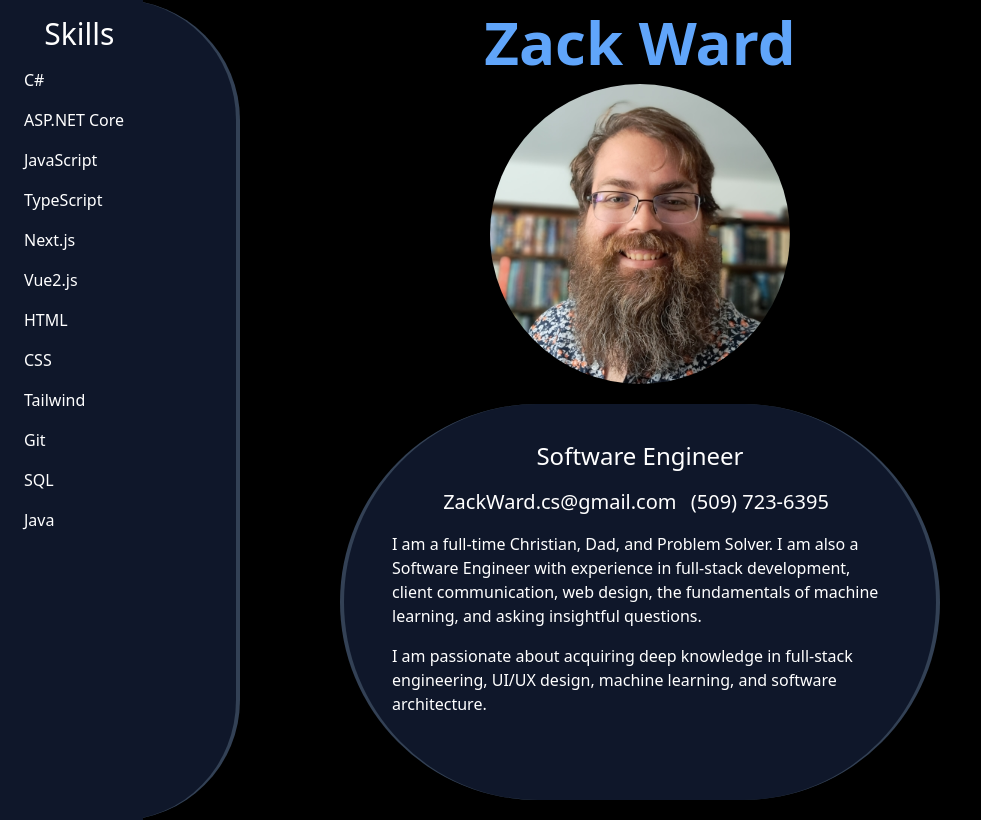
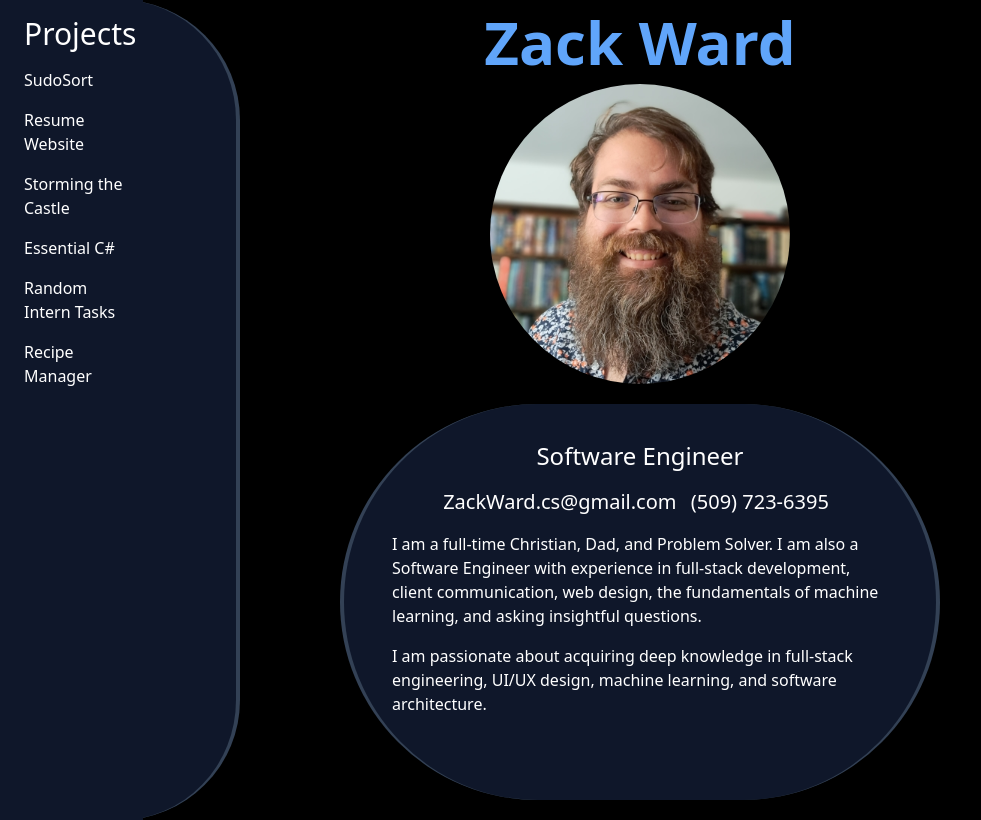
Before and after one commit to ZachariahWard/zack-wards-resume, a Next.js app: page / in a window 1280 px wide. Shown: the whole page, without its empty margins (0-981 px from the left). Built offline with nearby package versions, Linux system fonts and the light colour scheme.

Commit message:
Restructured listItems to display multiple lists
added ListItemProps and a listType enum to enable switching between categories.

```diff
--- a/app/page.tsx
+++ b/app/page.tsx
@@ -1,7 +1,6 @@
 import Image from "next/image";
-import Link from "next/link";
 import profilePic from "@/public/smallProPic.jpg";
-import ListItems from "@/components/listItems";
+import ListItems, { ListType } from "@/components/listItems";
 import "./globals.css";
 
 export default function Home() {
@@ -9,7 +8,7 @@ export default function Home() {
     <main className="grid grid-cols-12 bg-black text-white min-h-screen">
       <div className="order-2 lg:order-1 grid grid-cols-12 col-start-1 lg:col-end-4 col-end-11 bg-slate-900 rounded-full mr-20 border-r-4 border-slate-700">
         <div className="bg-slate-900 flex-initial h-full lg:col-span-4 col-span-4 -mr-16 pl-4 py-2">
-          <ListItems />
+          <ListItems listType={ListType.Projects} />
         </div>
       </div>
       <div className="order-1 lg:order-2 lg:col-start-4 lg:col-end-10 col-span-full justify-center">
--- a/components/listItems.tsx
+++ b/components/listItems.tsx
@@ -50,15 +50,55 @@ export interface IItemData {
   frequency?: number;
 }
 
-export default function ListItems() {
+export enum ListType {
+  Skills,
+  Projects,
+  Education,
+  Jobs,
+}
+
+interface ListItemsProps {
+  listType: ListType;
+}
+
+const ListItems: React.FC<ListItemsProps> = ({ listType }): React.ReactNode => {
   const skillList = SkillList();
+  const projectList = ProjectList();
+  const educationList = EducationList();
+  const jobList = JobList();
+  switch (listType) {
+    case ListType.Skills:
       return (
         <div>
           <h1 className="text-center text-3xl p-2">Skills</h1>
           {skillList.map((item) => ListItem(item))}
         </div>
       );
+    case ListType.Education:
+      return (
+        <div>
+          <h1 className="text-center text-3xl p-2">Education</h1>
+          {educationList.map((item) => ListItem(item))}
+        </div>
+      );
+    case ListType.Jobs:
+      return (
+        <div>
+          <h1 className="text-center text-3xl p-2">Jobs</h1>
+          {jobList.map((item) => ListItem(item))}
+        </div>
+      );
+    default:
+      return (
+        <div>
+          <h1 className="text-center text-3xl p-2">Projects</h1>
+          {projectList.map((item) => ListItem(item))}
+        </div>
+      );
   }
+};
+
+export default ListItems;
 
 function ListItem(item: IItemData, level = 0) {
   return (
```
Lines whose indentation alone changed are shown as unchanged.
